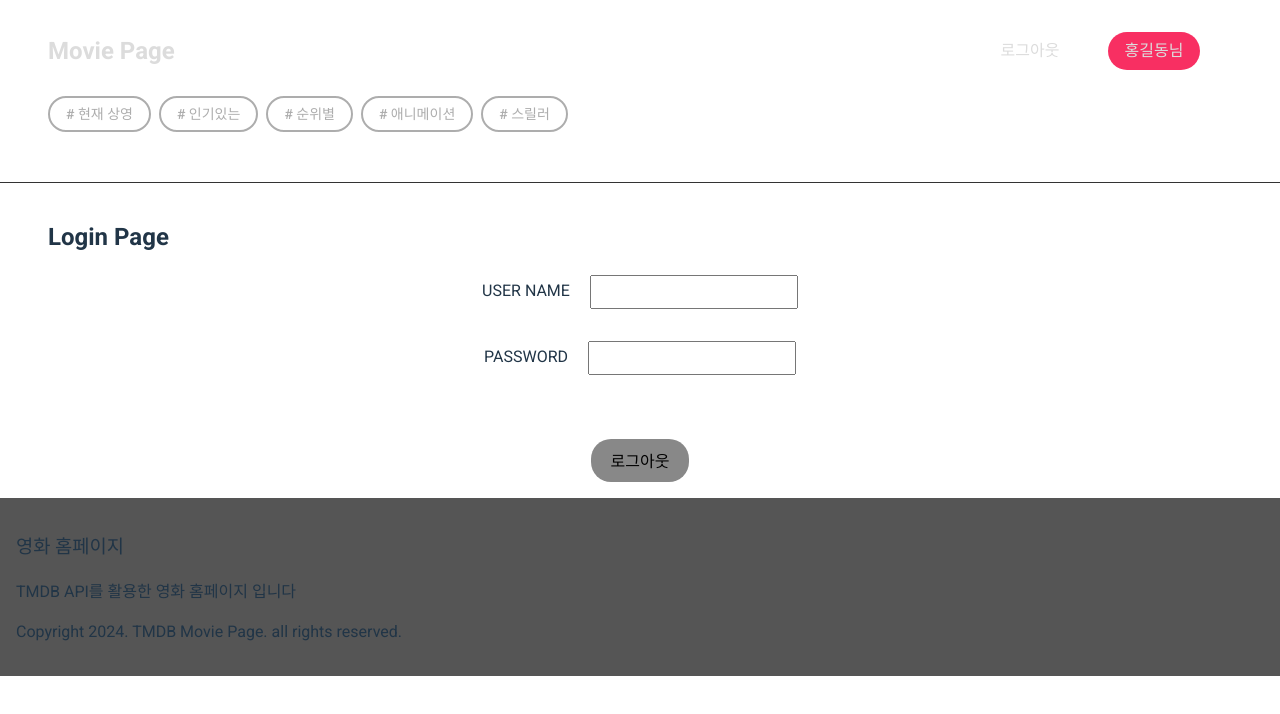
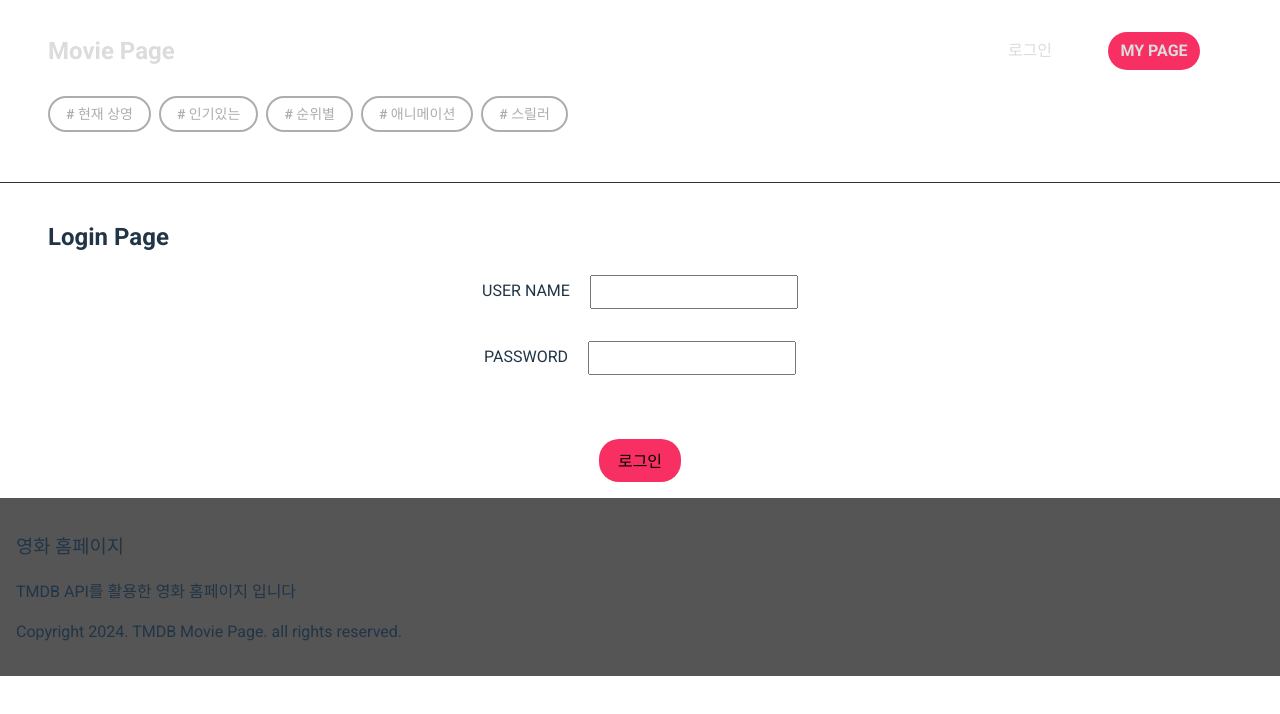
Before and after one commit to imdla/movie, a React (Vite) app: page /login in a window 1280 px wide. Shown: the top 714 px of the page. Built offline with nearby package versions, Linux system fonts and the light colour scheme; no server answers.

Commit message:
[refactor] 로컬 스토리지 기능 -> 로그인 및 저장 기능에 추가

```diff
--- a/src/components/Header.jsx
+++ b/src/components/Header.jsx
@@ -3,7 +3,7 @@ import { Link } from "react-router-dom";
 import { useSelector } from "react-redux";
 
 export default function Header() {
-  const { isLoggedIn, authName } = useSelector((state) => state.auth);
+  const { isLoggedIn, userName } = useSelector((state) => state.auth.user);
 
   return (
     <header className="container">
@@ -25,7 +25,7 @@ export default function Header() {
             <li>
               <Link to={"/mypage"}>
                 <h4 className="myPage">
-                  {isLoggedIn ? `${authName}님` : "MY PAGE"}
+                  {isLoggedIn ? `${userName}님` : "MY PAGE"}
                 </h4>
               </Link>
             </li>
--- a/src/components/SaveButton.jsx
+++ /dev/null
@@ -1,35 +0,0 @@
-import React from "react";
-import { useSelector, useDispatch } from "react-redux";
-import { saved, remove } from "../store/slices/movieSaveSlice";
-import { useEffect } from "react";
-import { useNavigate } from "react-router-dom";
-
-export default function SaveButton({ isSaved, setIsSaved, movieId }) {
-  const navigate = useNavigate();
-  const dispatch = useDispatch();
-  const { isLoggedIn } = useSelector((state) => state.auth);
-  const { saveMovieId } = useSelector((state) => state.movieSave);
-
-  function handleClick() {
-    if (isLoggedIn) {
-      if (isSaved) {
-        dispatch(remove(movieId));
-        setIsSaved(false);
-      } else {
-        dispatch(saved(movieId));
-        setIsSaved(true);
-        alert("MY PAGE에 저장되었습니다.");
-      }
-    } else {
-      if (window.confirm("로그인 후 이용 가능합니다. 로그인 하시겠습니까?")) {
-        navigate("/login");
-      }
-    }
-  }
-
-  return (
-    <>
-      <button onClick={handleClick}>{isSaved ? "저장 취소" : "저장"}</button>
-    </>
-  );
-}
--- a/src/pages/Login.jsx
+++ b/src/pages/Login.jsx
@@ -8,7 +8,9 @@ export default function Login() {
   const navigate = useNavigate();
   const dispatch = useDispatch();
   const [formData, setFormData] = useState({ name: "", password: "" });
-  const { isLoggedIn, authName, authPw } = useSelector((state) => state.auth);
+  const { isLoggedIn, userName, userPassword } = useSelector(
+    (state) => state.auth.user
+  );
 
   function handleChange(e) {
     return setFormData({ ...formData, [e.target.name]: e.target.value });
@@ -21,8 +23,15 @@ export default function Login() {
     if (isLoggedIn) {
       dispatch(logout());
     } else {
-      if (authName === name && authPw === password) {
-        dispatch(login());
+      if (userName == name && userPassword == password) {
+        const loginData = {
+          isLoggedIn: true,
+          userName: name,
+          userPassword: password,
+          movieList: [],
+        };
+        dispatch(login(loginData));
+        setFormData({ name: "", password: "" });
         navigate("/");
       } else {
         alert("아이디나 비밀번호가 올바르지 않습니다.");
@@ -37,7 +46,13 @@ export default function Login() {
       <form className="flex-center flex-col" action="" onSubmit={handleSubmit}>
         <div className="marginBttom">
           <label htmlFor="name">USER NAME </label>
-          <input type="text" id="name" name="name" onChange={handleChange} />
+          <input
+            type="text"
+            id="name"
+            name="name"
+            value={formData.name}
+            onChange={handleChange}
+          />
         </div>
 
         <div className="marginBttom">
@@ -46,6 +61,7 @@ export default function Login() {
             type="password"
             id="password"
             name="password"
+            value={formData.password}
             onChange={handleChange}
           />
         </div>
--- a/src/pages/MovieDetail.jsx
+++ b/src/pages/MovieDetail.jsx
@@ -1,21 +1,23 @@
 import React from "react";
 import { useEffect, useState } from "react";
 import { useParams, useNavigate } from "react-router-dom";
-import { useSelector } from "react-redux";
+import { useSelector, useDispatch } from "react-redux";
 
+import { saved, remove } from "../store/slices/movieSaveSlice";
 import movieApi from "../api/movieApi";
 import useMovieApi from "../hooks/useMovieApi";
 import imgUrl from "../utills/imgUrl";
 
 import DetailReview from "../components/DetailReview";
-import SaveButton from "../components/SaveButton";
 import Loading from "./Loading";
 import NotFound from "./NotFound";
 
 export default function MovieDetail() {
+  const navigate = useNavigate();
+  const dispatch = useDispatch();
   const { movieId } = useParams();
   const [isSaved, setIsSaved] = useState();
-  const { isLoggedIn } = useSelector((state) => state.auth);
+  const { isLoggedIn } = useSelector((state) => state.auth.user);
   const { saveMovieId } = useSelector((state) => state.movieSave);
 
   const {
@@ -24,7 +26,6 @@ export default function MovieDetail() {
     error,
   } = useMovieApi(movieApi.getMovieById, movieId);
 
-  // store 사용한 이전 코드
   useEffect(() => {
     let saveValue = saveMovieId.find((id) => {
       return id === movieId;
@@ -45,19 +46,33 @@ export default function MovieDetail() {
     return <li key={genre.id}>{genre.name}</li>;
   });
 
+  function handleClick() {
+    if (isLoggedIn) {
+      if (isSaved) {
+        dispatch(remove(movieId));
+        setIsSaved(false);
+      } else {
+        dispatch(saved(movieId));
+        setIsSaved(true);
+        alert("MY PAGE에 저장되었습니다.");
+        console.log(saveMovieId);
+      }
+    } else {
+      if (window.confirm("로그인 후 이용 가능합니다. 로그인 하시겠습니까?")) {
+        navigate("/login");
+      }
+    }
+  }
   return (
     <div className="container">
       <h2>Movie Detail</h2>
       <div className="flex-center movieDetail">
         <img src={`${imgUrl()}${poster_path}`} alt="" />
-
         <div>
           <h1>{title}</h1>
-          <SaveButton
-            isSaved={isSaved}
-            setIsSaved={setIsSaved}
-            movieId={movieId}
-          ></SaveButton>
+          <button onClick={handleClick}>
+            {isSaved ? "저장 취소" : "저장"}
+          </button>
 
           <ul>
             <li className="flex-center justy-start ">
--- a/src/pages/MyPage.jsx
+++ b/src/pages/MyPage.jsx
@@ -11,7 +11,7 @@ import EmptyMyPage from "../components/SavedEmpty";
 export default function MyPage() {
   const navigate = useNavigate();
   const [movieItems, setMovieItems] = useState([]);
-  const { isLoggedIn } = useSelector((state) => state.auth);
+  const { isLoggedIn, userName } = useSelector((state) => state.auth.user);
   const { saveMovieId } = useSelector((state) => state.movieSave);
 
   useEffect(() => {
@@ -51,7 +51,7 @@ export default function MyPage() {
 
   return (
     <div className="container myPageMovie">
-      <h2>My Favorite Movie Page</h2>
+      <h2>{userName}님의 Favorite Movie Page</h2>
       <div>
         <ul className="ulTag movieList">
           {movieSaveItems[0] ? movieSaveItems : <EmptyMyPage></EmptyMyPage>}
--- a/src/store/slices/authSlice.js
+++ b/src/store/slices/authSlice.js
@@ -1,20 +1,28 @@
 import { createSlice } from "@reduxjs/toolkit";
 
 const initialState = {
-  isLoggedIn: true,
-  authName: "홍길동",
-  authPw: "123",
+  user: {
+    isLoggedIn: JSON.parse(localStorage.getItem("user")) || false,
+    userName: "홍길동",
+    userPassword: 123,
+  },
 };
 
 const authSlice = createSlice({
   name: "auth",
   initialState,
   reducers: {
-    login: (state, actions) => {
-      state.isLoggedIn = true;
+    login: (state, action) => {
+      state.user = action.payload;
+      localStorage.setItem("user", JSON.stringify(action.payload));
     },
-    logout: (state, actions) => {
-      state.isLoggedIn = false;
+    logout: (state, action) => {
+      state.user = {
+        isLoggedIn: false,
+        userName: "홍길동",
+        userPassword: "123",
+      };
+      localStorage.removeItem("user");
     },
   },
 });
--- a/src/store/slices/movieSaveSlice.js
+++ b/src/store/slices/movieSaveSlice.js
@@ -2,7 +2,7 @@ import { createSlice } from "@reduxjs/toolkit";
 import _ from "lodash";
 
 const initialState = {
-  saveMovieId: [],
+  saveMovieId: JSON.parse(localStorage.getItem("saveMovieId")) || [],
 };
 
 const movieSaveSlice = createSlice({
@@ -12,11 +12,13 @@ const movieSaveSlice = createSlice({
     saved: (state, action) => {
       state.saveMovieId.push(action.payload);
       state.saveMovieId = _.uniq(state.saveMovieId);
+      localStorage.setItem("saveMovieId", JSON.stringify(state.saveMovieId));
     },
     remove: (state, action) => {
       state.saveMovieId = state.saveMovieId.filter(
         (id) => id !== action.payload
       );
+      localStorage.setItem("saveMovieId", JSON.stringify(state.saveMovieId));
     },
   },
 });
```
